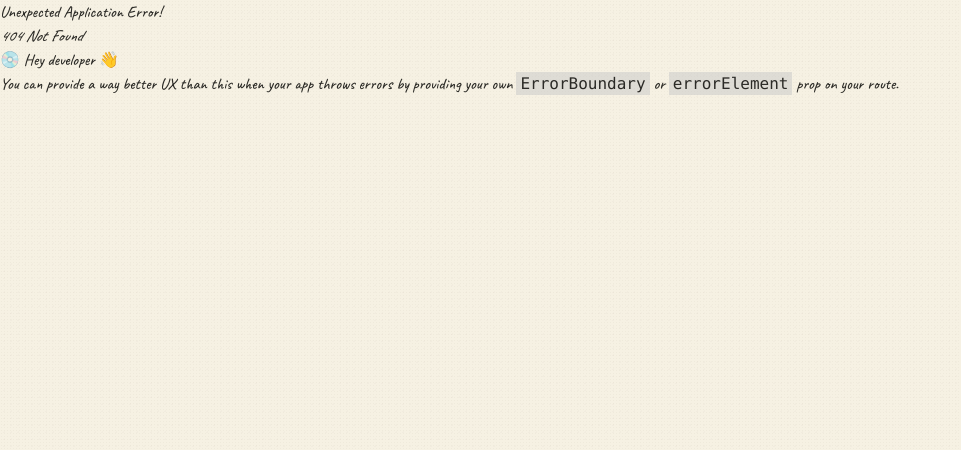
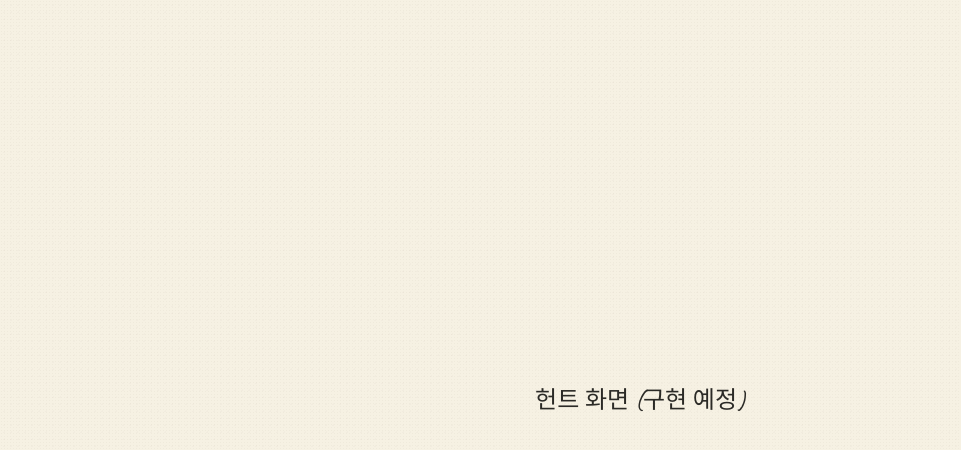
Before and after one commit to anveloper/color-hunt, a React (Vite) app: page /hunt in a window 1280 px wide. Before the commit this address had no page. Shown: the top 450 px of the page, without its empty margins (0-961 px from the left). Built offline with nearby package versions, Linux system fonts and the light colour scheme; a web font is replaced by a local one.

Commit message:
refactor: /grid → /hunt 라우트 변경 + 파일명 케밥케이스
- Grid.tsx → hunt.tsx, Onboarding.tsx → onboarding.tsx
- 라우트 path /grid → /hunt
- PRD 경로 표기 갱신

```diff
--- a/src/main.tsx
+++ b/src/main.tsx
@@ -2,12 +2,12 @@ import { StrictMode } from "react";
 import { createRoot } from "react-dom/client";
 import { createBrowserRouter, RouterProvider } from "react-router-dom";
 import "./styles/index.css";
-import Onboarding from "./routes/Onboarding";
-import Grid from "./routes/Grid";
+import Onboarding from "./routes/onboarding";
+import Hunt from "./routes/hunt";
 
 const router = createBrowserRouter([
   { path: "/", element: <Onboarding /> },
-  { path: "/grid", element: <Grid /> },
+  { path: "/hunt", element: <Hunt /> },
 ]);
 
 createRoot(document.getElementById("root")!).render(
--- a/src/routes/Grid.tsx
+++ b/src/routes/hunt.tsx
@@ -1,7 +1,7 @@
-export default function Grid() {
+export default function Hunt() {
   return (
     <main className="flex h-full w-full items-center justify-center">
-      <p className="text-2xl">그리드 화면 (구현 예정)</p>
+      <p className="text-2xl">헌트 화면 (구현 예정)</p>
     </main>
   );
 }
--- a/src/routes/Onboarding.tsx
+++ b/src/routes/onboarding.tsx
@@ -78,7 +78,7 @@ export default function Onboarding() {
 
       <button
         type="button"
-        onClick={() => navigate("/grid")}
+        onClick={() => navigate("/hunt")}
         className="relative px-12 py-3 text-3xl font-bold text-ink transition-transform active:scale-95"
         style={{ minWidth: "13rem" }}
       >
```
Also changed, not shown: 1 other file (tests, documents, lock files or other folders).
